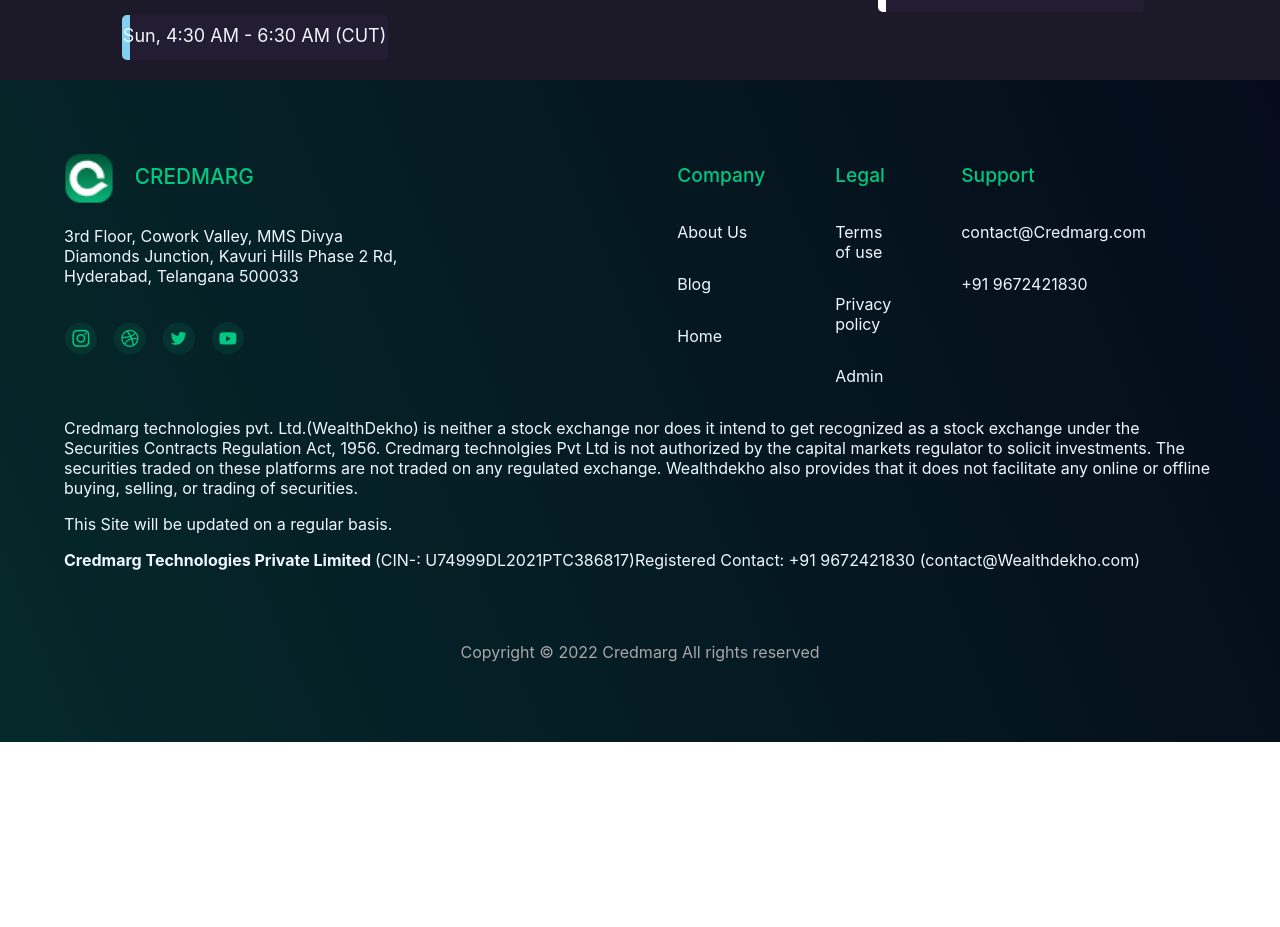
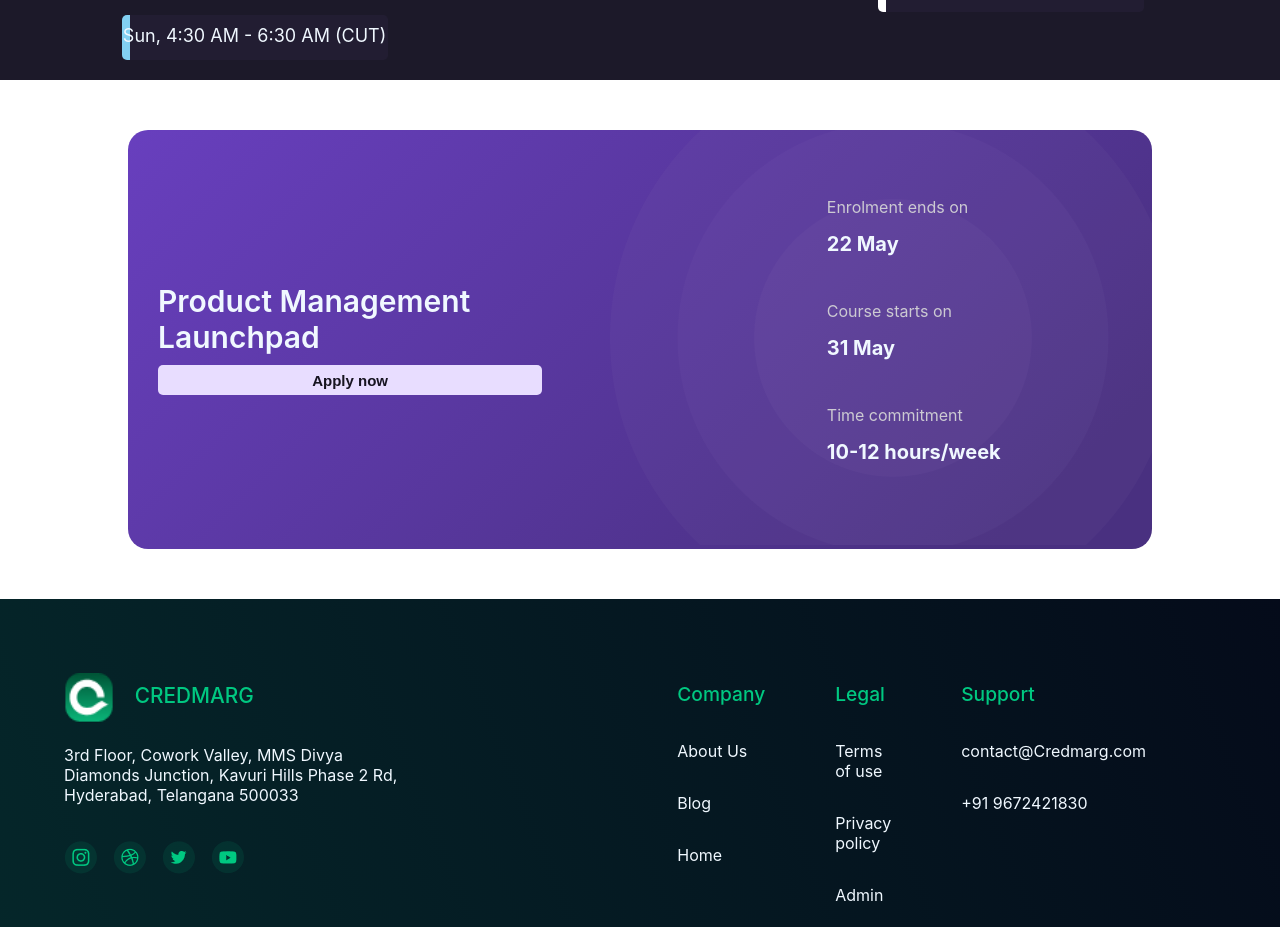
Before and after one commit to 02snehil/webpage1, a React (Create React App) app: page /landing in a window 1280 px wide. Shown: the part 9465-10392 px from the top of the page. Before the commit the page ends 10207 px from the top, so only its background shows below. Built offline with nearby package versions, Linux system fonts and the light colour scheme.

Commit message:
Remove images from Section4 component
- delete: group4\_2, group4\_2\_1, group4\_2\_2
- no change: icon4\_1, icon4\_2, icon4\_3.

Add Section14 and make responsive also.

Add applay now button and fixed it at bottom of the page.

```diff
--- a/src/components/Main/Section4.js
+++ b/src/components/Main/Section4.js
@@ -1,8 +1,5 @@
 import React from 'react';
 import './Section4.css';
-import group4_2 from './image/group4_2.png';
-import group4_2_1 from './image/group4_2_1.png';
-import group4_2_2 from './image/group4_2_2.png';
 import icon4_1 from './image/icon4_1.png';
 import icon4_2 from './image/icon4_2.png';
 import icon4_3 from './image/icon4_3.png';
@@ -56,19 +53,6 @@
                     </div>
                 </div>
              </div>
-             <div className='image4'>
-               <div className='img4_1'>
-                <img src={group4_2} alt='group4_1' />
-               </div>
-               <div className='img4_2'>
-                 <div className='img4_2_1'>
-                   <img src={group4_2_1} alt='group4_1_1' />
-                 </div>
-                 <div className='img2_2'>
-                   <img src={group4_2_2} alt='group4_2_2' />
-                 </div>
-               </div>
-             </div>
          </div>
        </>
    );
--- a/src/components/Main/Section6.css
+++ b/src/components/Main/Section6.css
@@ -134,7 +134,7 @@
 @media screen and (max-width: 768px) {
 
     .container6{
-        width: 360px;
+        width: 100%;
     }
     .Container-text h1{
         font-size: 1.5em;
--- a/src/components/Main/Section6.js
+++ b/src/components/Main/Section6.js
@@ -30,7 +30,7 @@
                         <h2 style={{color:'black'}}>Become part of a global developer community.</h2>
                         <p style={{color:'black',textAlign:'start'}}>Elevate beyond local recognition. Get vetted and join a handpicked list of top developers worldwide.</p>
                     </div>
-                </div>
+               </div>
             </div>
             <div className="division6-2">
                 <div className="grid-container2">
--- /dev/null
+++ b/src/components/landingPages/FixedSection.css
@@ -0,0 +1,40 @@
+.fixed-section {
+   display: none;
+}
+
+@media screen and (max-width: 768px) {
+    .fixed-section {
+        position: fixed;
+        bottom: 0;
+        left: 0;
+        width: 100%;
+        z-index: 999;
+        display: flex;
+        align-items: center;
+        justify-content: center;
+        background-color: #1C1929;
+    }
+
+    .fixed-section-button {
+        margin-bottom: 5px;
+        width: 100%;
+    }
+
+    .fixed-section-button button {
+        border-radius: 10px;
+        width: 80%;
+        color: aliceblue;
+        background-color: #683FBE;
+        font-size: 20px;
+        font-weight: 600;
+        padding: 10px;
+        border: 1px solid aliceblue;
+        margin-left: 30px;
+        cursor: pointer;
+        transition: background-color 0.3s, color 0.3s;
+    }
+    .fixed-section-button button:hover{
+        background-color: #2d1a56;
+        cursor: pointer;
+    }
+}
--- /dev/null
+++ b/src/components/landingPages/FixedSection.js
@@ -0,0 +1,14 @@
+import React from "react";
+import './FixedSection.css';
+
+const FixedSection = () => {
+    return (
+        <div className="fixed-section">
+            <div className="fixed-section-button">
+               <a href="/apply-now"><button>Apply Now</button></a>
+            </div>
+        </div>
+    );
+}
+
+export default FixedSection;
--- a/src/components/landingPages/Main2.js
+++ b/src/components/landingPages/Main2.js
@@ -11,6 +11,8 @@
 import Section11 from "./Section11";
 import Section12 from "./Section12";
 import Section13 from "./Section13";
+import FixedSection from "./FixedSection";
+import Section14 from "./Section14";
 
 function Main2(){
     return(
@@ -27,6 +29,8 @@
              <Section11 />
              <Section12 />
              <Section13 />
+             <FixedSection />
+             <Section14 />
         </>
     );
 }
--- a/src/components/landingPages/Section14.css
+++ b/src/components/landingPages/Section14.css
@@ -0,0 +1,118 @@
+.section14-container14{
+    width: 100%;
+    background-color: white;
+    display: flex;
+    align-items: center;
+    justify-content: center;
+    margin-top: 50px;
+    margin-bottom: 50px;
+}
+.section14-container14-launchpad{
+    background: linear-gradient(136deg, rgba(104, 63, 190, 1) 0%, rgba(73, 48, 128, 1) 89%);
+    border-radius: 20px;
+    height: auto;
+    width: 80%;
+    display: flex;
+    flex-direction: row;
+    justify-content: space-between;
+    align-items: center;
+}
+.section14-container14-launchpad-left{
+    padding-left: 30px;
+}
+.section14-container14-launchpad-left-heading{
+    color: aliceblue;
+    font-size: 30px;
+    font-weight: 600;
+}
+.section14-container14-launchpad-left-button button{
+    color: #171421;
+    font-size: 15px;
+    font-weight: bold;
+    background-color: #E8DDFF;
+    border-radius: 5px;
+    border: none;
+    margin-top: 10px;
+    width: 85%;
+    height: 30px;
+    cursor: pointer;
+}
+.section14-container14-launchpad-right{
+    position: relative;
+}
+.section14-container14-launchpad-right img{
+    position: relative;
+    z-index: 1;
+}
+.section14-container14-launchpad-right-details{
+    position: absolute;
+    z-index: 2;
+    display: flex;
+    flex-direction: column;
+    top: 16%;
+    left: 40%;
+}
+.section14-container14-launchpad-right-details-enroll,
+.section14-container14-launchpad-right-details-course,
+.section14-container14-launchpad-right-details-time{
+    margin-bottom: 45px;
+}
+.enroll-heading,
+.course-heading,
+.time-heading{
+    margin-bottom: 15px;
+    color: #CCCAD2;
+    font-size: 16px;
+}
+.enroll-date,
+.course-date,
+.time-details{
+    color: aliceblue;
+    font-weight: bolder;
+    font-size: 20px;
+}
+
+
+@media screen and (max-width: 768px){
+    .section14-container14{
+        width: 100%;
+        display: flex;
+        align-items: center;
+        justify-content: center;
+        margin-top: 10px;
+        margin-bottom: 20px;
+    }
+    .section14-container14-launchpad-right-img{
+        display: none;
+    }
+    .section14-container14-launchpad{
+        width: 80%;
+        margin-top: 10px;
+        display: flex;
+        flex-direction: column;
+        padding: 20px;
+        height: 350px;
+    }
+    .section14-container14-launchpad-left-heading{
+        font-size: 25px;
+    }
+    .section14-container14-launchpad-right{
+        width: 100%;
+    }
+    .section14-container14-launchpad-right-details{
+        margin-top: -230px;
+        margin-left: -70px;
+        width: 100%;
+
+    }
+    .section14-container14-launchpad-right-details-enroll,
+    .section14-container14-launchpad-right-details-course,
+    .section14-container14-launchpad-right-details-time{
+         margin-bottom: 25px;
+    }
+    .enroll-heading,
+    .course-heading,
+    .time-heading{
+        margin-bottom: 10px;
+    }
+}
--- a/src/components/landingPages/Section14.js
+++ b/src/components/landingPages/Section14.js
@@ -1,11 +1,44 @@
 import React from "react";
 import './Section14.css';
+import section14_img1 from './images/section14_img1.png'
 
 
 function Section14(){
 
     return(
-        <></>
+        <>
+            <div className="section14-container14">
+                <div className="section14-container14-launchpad">
+                    <div className="section14-container14-launchpad-left">
+                        <div className="section14-container14-launchpad-left-heading">
+                            Product Management Launchpad
+                        </div>
+                        <div className="section14-container14-launchpad-left-button">
+                            <a href="/apply-now"><button>Apply now</button></a>
+                        </div>
+                    </div>
+                    <div className="section14-container14-launchpad-right">
+                        <div className="section14-container14-launchpad-right-img">
+                             <img src={section14_img1} alt="section14_img1" />
+                        </div>
+                        <div className="section14-container14-launchpad-right-details">
+                            <div className="section14-container14-launchpad-right-details-enroll">
+                                <div className="enroll-heading"> Enrolment ends on</div>
+                                <div className="enroll-date">22 May</div>
+                            </div>
+                            <div className="section14-container14-launchpad-right-details-course">
+                                <div className="course-heading">Course starts on</div>
+                                <div className="course-date">31 May</div>
+                            </div>
+                            <div className="section14-container14-launchpad-right-details-time">
+                                <div className="time-heading">Time commitment</div>
+                                <div className="time-details">10-12 hours/week</div>
+                            </div>
+                        </div>
+                    </div>
+                </div>
+            </div>
+        </>
     );
 }
 export default Section14;
```
Also changed, not shown: src/components/landingPages/images/section14_img1.png (added).
